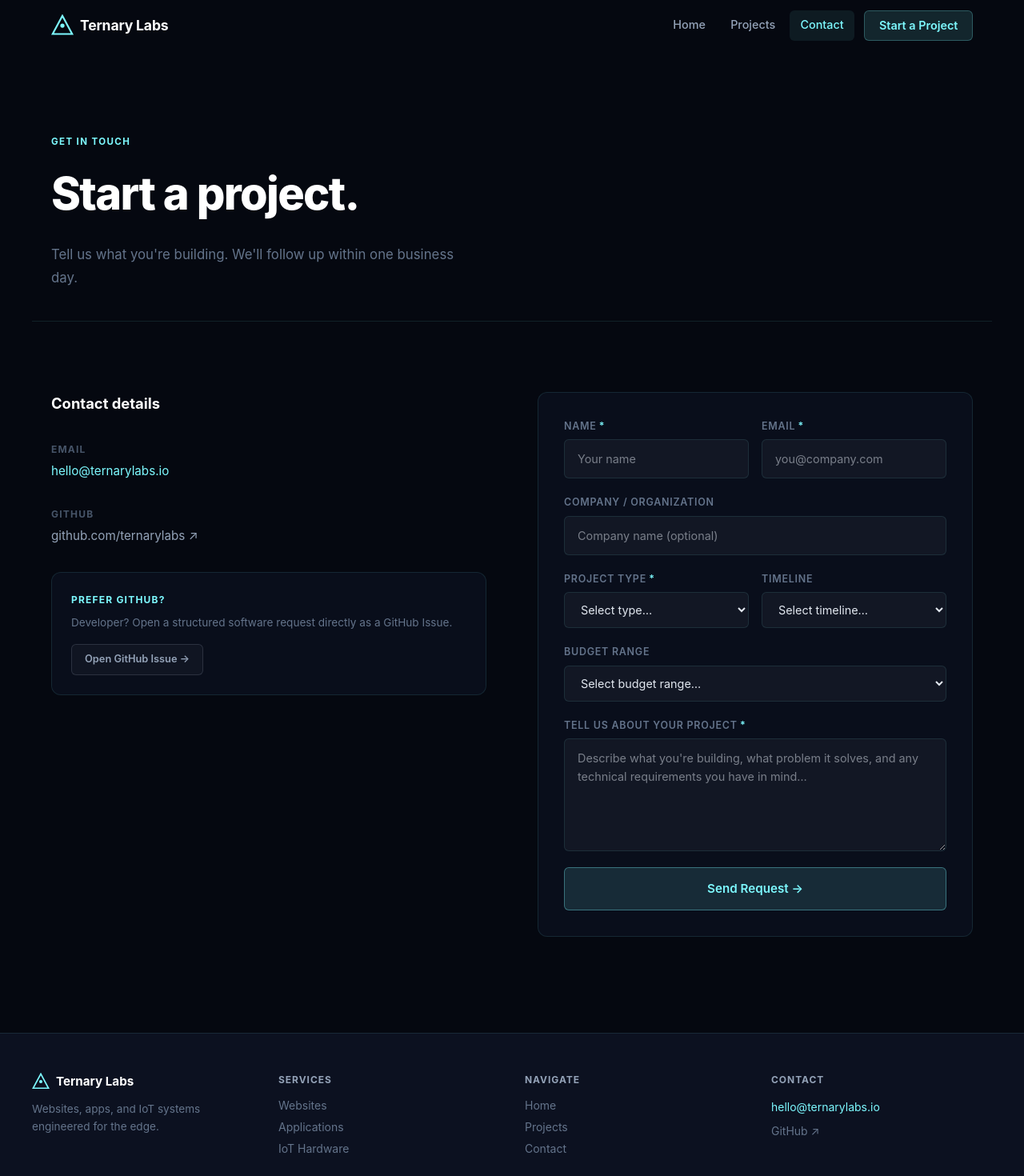
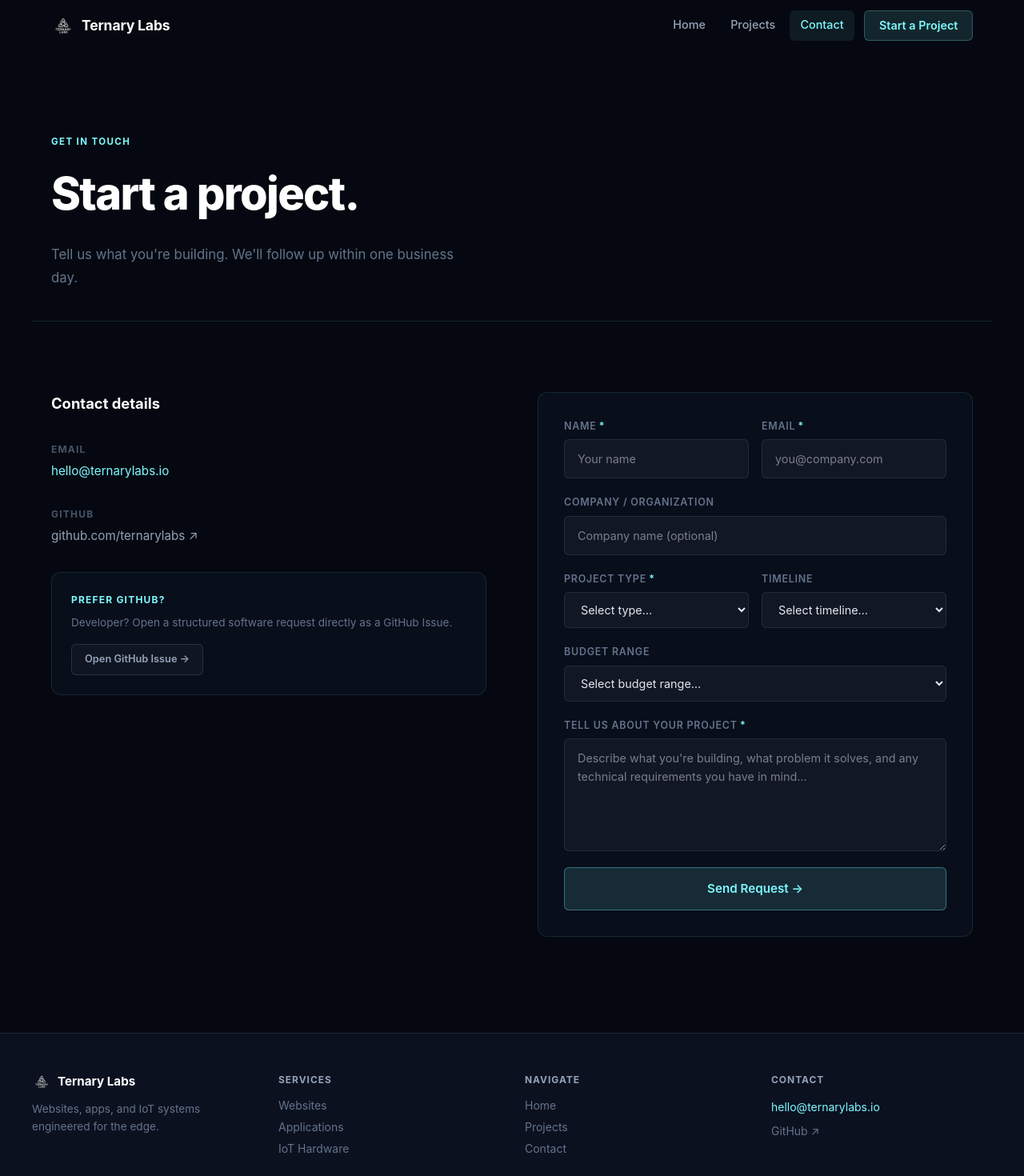
Before and after one commit to ternarylabsin/ternarylabs.io, a React (Vite) app: page /#/contact in a window 1280 px wide. Shown: the top 1470 px of the page at 80% size. Built offline with nearby package versions, Linux system fonts and the light colour scheme.

Commit message:
Formspree connection

```diff
--- a/index.html
+++ b/index.html
@@ -2,10 +2,10 @@
 <html lang="en">
   <head>
     <meta charset="UTF-8" />
-    <link rel="icon" type="image/svg+xml" href="/favicon.svg" />
+    <link rel="icon" type="image/png" href="/ternary_labs_logo.png" />
     <meta name="viewport" content="width=device-width, initial-scale=1.0" />
     <title>Ternary Labs — Websites, Apps &amp; IoT Systems</title>
-    <meta name="description" content="Ternary Labs designs and builds modern digital products — high-performance websites, full-stack applications, and IoT hardware engineered for the edge." />
+    <meta name="description" content="Ternary Labs designs and builds modern digital products - high-performance websites, full-stack applications, and IoT hardware engineered for the edge." />
   </head>
   <body>
     <div id="root"></div>
--- a/src/components/Footer.tsx
+++ b/src/components/Footer.tsx
@@ -3,6 +3,7 @@
 
 export default function Footer() {
   const year = new Date().getFullYear()
+  const logoSrc = `${import.meta.env.BASE_URL}ternary_labs_logo.png`
 
   return (
     <footer
@@ -24,10 +25,11 @@
         {/* Brand */}
         <div>
           <div style={{ display: 'flex', alignItems: 'center', gap: '0.5rem', marginBottom: '0.75rem' }}>
-            <svg width="22" height="22" viewBox="0 0 32 32" fill="none" aria-hidden="true">
-              <polygon points="16,2 30,28 2,28" fill="none" stroke="var(--accent-cyan)" strokeWidth="2.5" />
-              <circle cx="16" cy="16" r="3" fill="var(--accent-cyan)" />
-            </svg>
+            <img
+              src={logoSrc}
+              alt="Ternary Labs logo"
+              style={{ width: '24px', height: '24px', objectFit: 'contain' }}
+            />
             <span style={{ fontWeight: 700, color: '#fff', fontSize: '0.95rem' }}>
               {copy.brand.name}
             </span>
--- a/src/components/Header.tsx
+++ b/src/components/Header.tsx
@@ -12,6 +12,7 @@
   const [scrolled, setScrolled] = useState(false)
   const [menuOpen, setMenuOpen] = useState(false)
   const location = useLocation()
+  const logoSrc = `${import.meta.env.BASE_URL}ternary_labs_logo.png`
 
   useEffect(() => {
     const handleScroll = () => setScrolled(window.scrollY > 32)
@@ -54,15 +55,11 @@
           to="/"
           style={{ textDecoration: 'none', display: 'flex', alignItems: 'center', gap: '0.5rem' }}
         >
-          <svg width="28" height="28" viewBox="0 0 32 32" fill="none" aria-hidden="true">
-            <polygon
-              points="16,2 30,28 2,28"
-              fill="none"
-              stroke="var(--accent-cyan)"
-              strokeWidth="2.5"
-            />
-            <circle cx="16" cy="16" r="3" fill="var(--accent-cyan)" />
-          </svg>
+          <img
+            src={logoSrc}
+            alt="Ternary Labs logo"
+            style={{ width: '30px', height: '30px', objectFit: 'contain' }}
+          />
           <span
             style={{
               fontWeight: 700,
--- a/src/content/copy.ts
+++ b/src/content/copy.ts
@@ -66,7 +66,7 @@
     headline: 'Start a project.',
     subheadline:
       "Tell us what you're building. We'll follow up within one business day.",
-    formspreeAction: 'https://formspree.io/f/YOUR_FORM_ID',
+    formspreeAction: 'https://formspree.io/f/xlgprevl',
     githubIssueUrl:
       'https://github.com/ternarylabs/ternarylabs.io/issues/new?template=software-request.md&title=Software+Request',
   },
--- a/src/content/projects.ts
+++ b/src/content/projects.ts
@@ -30,7 +30,7 @@
       'Secure authentication flow',
     ],
     techFootprint: ['React Native', 'TypeScript', 'REST API integration'],
-    status: 'Delivered',
+    status: 'In development',
     accentColor: 'var(--accent-cyan)',
     confidential: false,
   },
```
Also changed, not shown: public/ternary_labs_logo.png (added), ternary_labs_logo.png (added), 4 other files (tests, documents, lock files or other folders).
